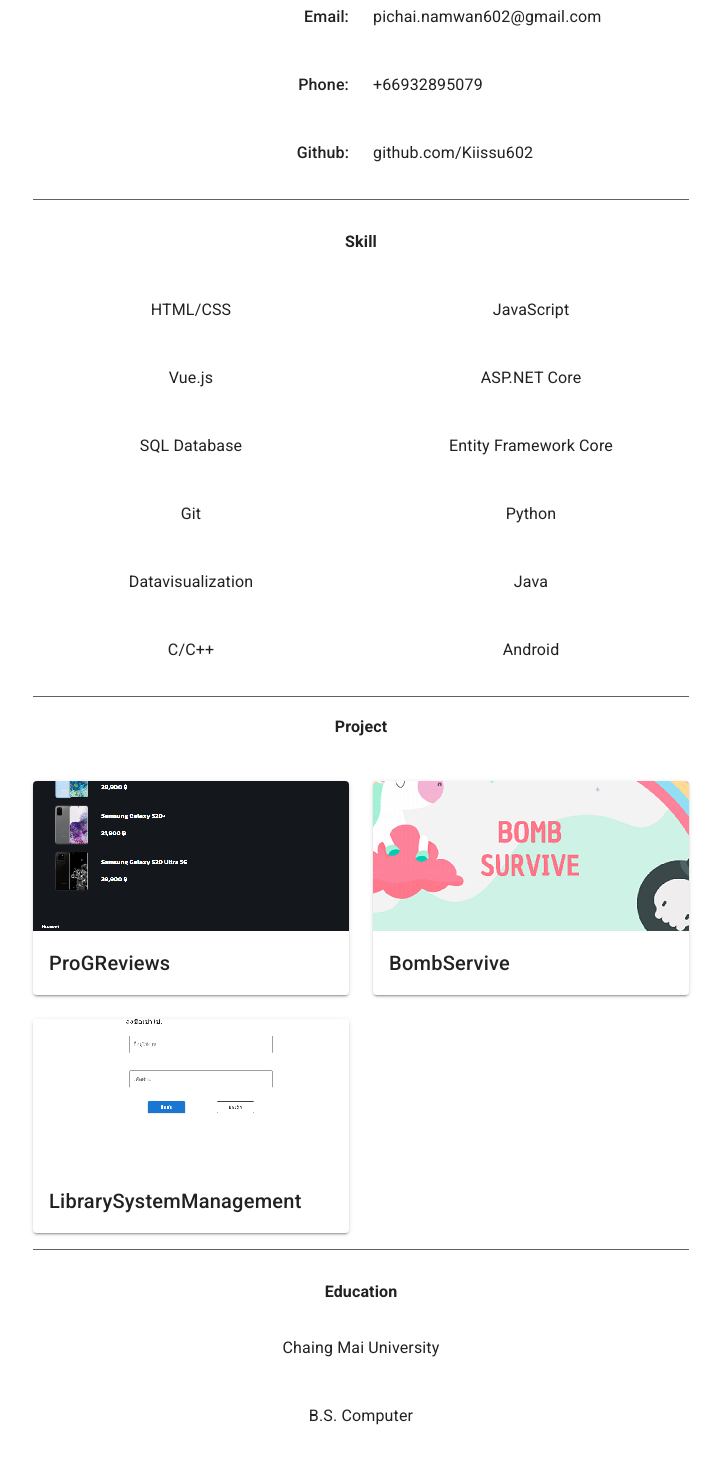
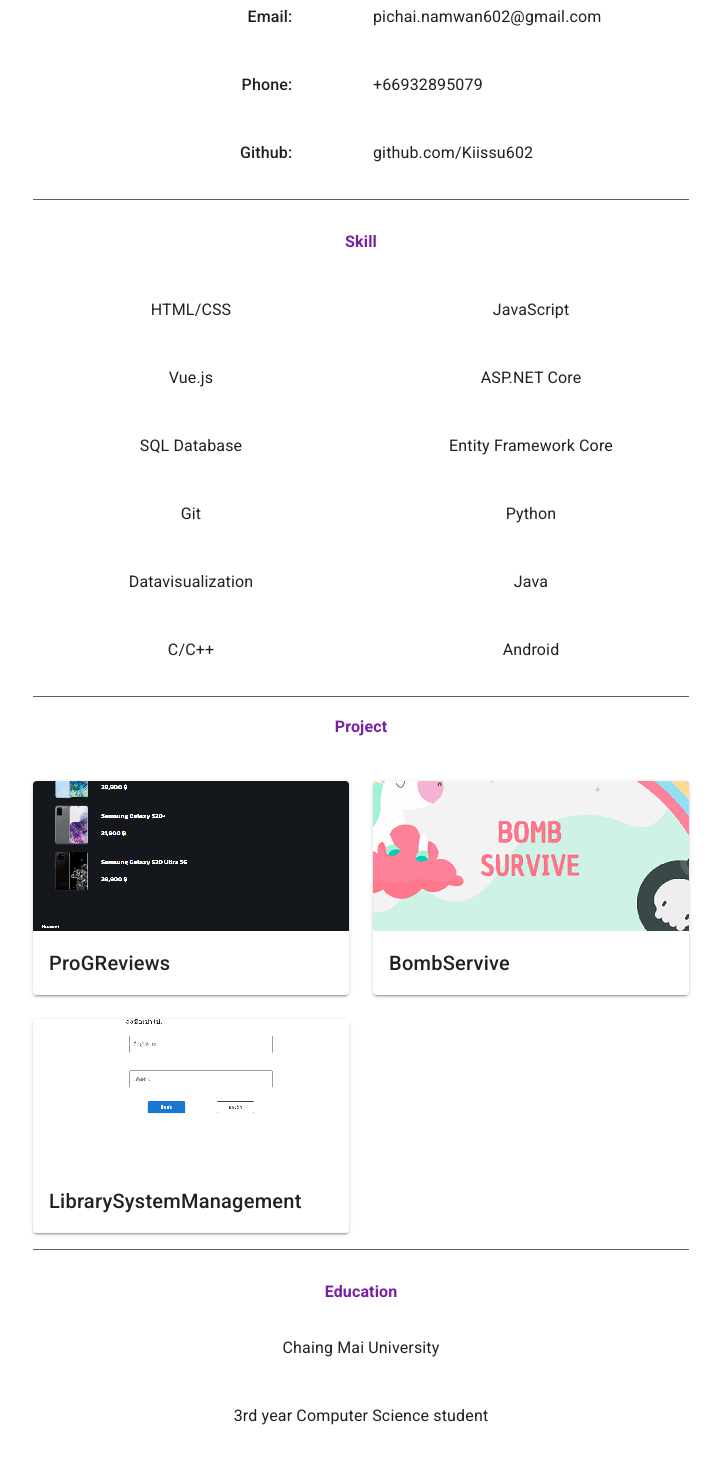
Before and after one commit to Kiissu602/Kiissu602.github.io, a Nuxt app: page / in a window 1280 px wide. Shown: the part 700-2170 px from the top of the page, without its empty margins (279-1000 px from the left). Built offline with nearby package versions, Linux system fonts and the light colour scheme.

Commit message:
profile commit2

```diff
--- a/pages/index.vue
+++ b/pages/index.vue
@@ -25,10 +25,10 @@
         </v-col>
       </v-row>
       <v-row v-for="(i, index) in profile" :key="index">
-        <v-col>
+        <v-col offset="2" sm="3">
           <p class="det text-right text-subtitle-1">{{ i.tag }}</p>
         </v-col>
-        <v-col>
+        <v-col offset="1">
           <p class="text-subtitle-1">
             <a class="click" :href="i.link" target="_blank">{{ i.dat }}</a>
           </p>
@@ -110,7 +110,9 @@
           <v-col>
             <p class="text-center text-subtitle-1">Chaing Mai University</p>
             <br />
-            <p class="text-center text-subtitle-1">B.S. Computer</p>
+            <p class="text-center text-subtitle-1">
+              3rd year Computer Science student
+            </p>
             <br />
             <p class="text-center text-subtitle-1">Current GPA 2.44</p>
             <br />
@@ -212,6 +214,7 @@ export default {
 .exp,
 .proj {
   font-weight: 600;
+  color: #7b1fa2;
 }
 .det {
   font-weight: 500;
```
